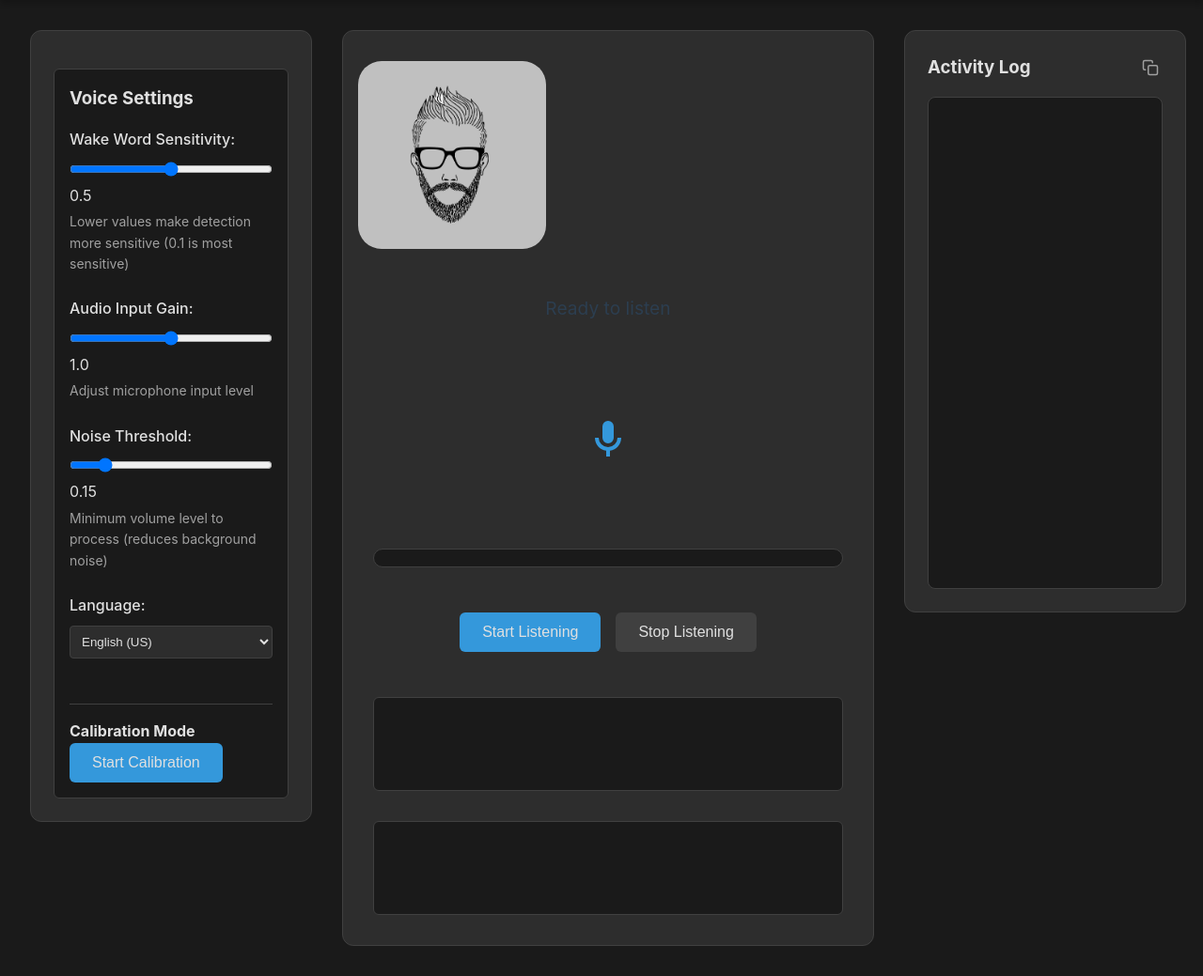
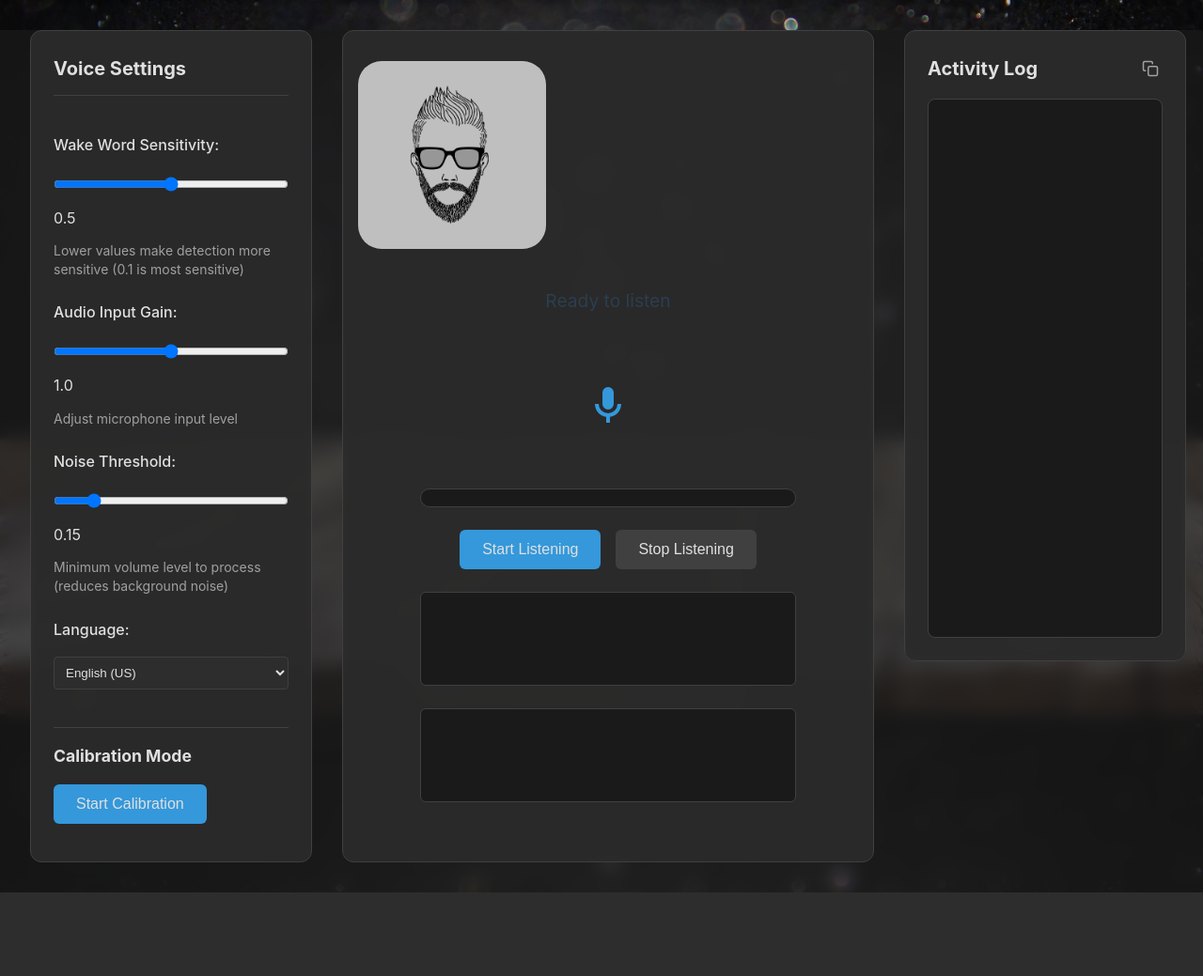
Before and after one commit to jurowski/goodrobot, a FastAPI app: page /voice in a window 1280 px wide. Shown: the part 93-1132 px from the top of the page at 94% size. After the commit the page ends 1043 px from the top, so only its background shows below. Run offline with FastAPI, Linux system fonts and the light colour scheme.

Commit message:
feat: update voice interface layout and add background images

```diff
--- a/src/api/templates/voice.html
+++ b/src/api/templates/voice.html
@@ -27,7 +27,12 @@
         body {
             font-family: -apple-system, BlinkMacSystemFont, 'Segoe UI', Roboto, Oxygen,
                 Ubuntu, Cantarell, 'Open Sans', 'Helvetica Neue', sans-serif;
-            background-color: var(--background-color);
+            background: var(--background-color);
+            background-image: url('/static/images/backgrounds/bg-desk-dust-1.jpg');
+            background-position: center center;
+            background-repeat: no-repeat;
+            background-size: cover;
+            background-attachment: fixed;
             color: var(--text-color);
             line-height: 1.6;
             min-height: 100vh;
@@ -106,42 +111,142 @@
             grid-template-columns: 300px 1fr 300px;
             gap: 2rem;
             padding: 0 2rem 2rem;
+            background: rgba(26, 26, 26, 0.75);
+            backdrop-filter: blur(10px);
+            min-height: calc(100vh - 6rem); /* Account for header and margins */
+        }
+
+        .settings-column, .main-column, .logs-column {
+            background: rgba(45, 45, 45, 0.85);
+            backdrop-filter: blur(5px);
+            border-radius: 12px;
+            border: 1px solid var(--border-color);
         }
 
         .settings-column {
-            background: var(--surface-color);
-            border-radius: 12px;
-            border: 1px solid var(--border-color);
             padding: 1.5rem;
-            height: fit-content;
+            overflow-y: auto;
         }
 
-        .main-column {
+        .settings {
+            width: 100%;
             display: flex;
             flex-direction: column;
-            align-items: center;
-            justify-content: flex-start;
+            gap: 1.5rem;
+        }
+
+        .settings h3 {
+            color: var(--text-color);
+            font-size: 1.25rem;
+            margin-bottom: 1rem;
+            padding-bottom: 0.75rem;
+            border-bottom: 1px solid var(--border-color);
+        }
+
+        .setting-group {
+            display: flex;
+            flex-direction: column;
+            gap: 0.5rem;
+        }
+
+        .setting-group label {
+            display: block;
+            font-weight: 500;
+            color: var(--text-color);
+            margin-bottom: 0.25rem;
+        }
+
+        .setting-group input[type="range"] {
+            width: 100%;
+            margin: 0.5rem 0;
+        }
+
+        .setting-description {
+            font-size: 0.875rem;
+            color: var(--muted-text);
+            line-height: 1.4;
+            margin-top: 0.25rem;
+        }
+
+        .setting-group select {
+            width: 100%;
+            padding: 0.5rem;
+            border: 1px solid var(--border-color);
+            border-radius: 4px;
             background: var(--surface-color);
-            border-radius: 12px;
+            color: var(--text-color);
+            margin-top: 0.25rem;
+        }
+
+        .calibration-section {
+            margin-top: 1rem;
+            padding-top: 1rem;
+            border-top: 1px solid var(--border-color);
+        }
+
+        .calibration-section h4 {
+            color: var(--text-color);
+            margin-bottom: 1rem;
+            font-size: 1.1rem;
+        }
+
+        .calibration-controls {
+            display: flex;
+            gap: 1rem;
+            margin-bottom: 1rem;
+        }
+
+        .calibration-status {
+            background: var(--surface-color);
+            padding: 1rem;
+            border-radius: 6px;
             border: 1px solid var(--border-color);
-            padding: 2rem;
+            margin-top: 1rem;
+        }
+
+        .calibration-progress {
+            height: 4px;
+            background: var(--background-color);
+            border-radius: 2px;
+            margin: 0.75rem 0;
+            border: 1px solid var(--border-color);
+            overflow: hidden;
+        }
+
+        .progress-bar {
+            height: 100%;
+            width: 0%;
+            background: var(--primary-color);
+            border-radius: 2px;
+            transition: width 0.3s ease;
+        }
+
+        .samples-count {
+            font-size: 0.875rem;
+            color: var(--muted-text);
+            margin-top: 0.5rem;
         }
 
         .logs-column {
-            background: var(--surface-color);
-            border-radius: 12px;
-            border: 1px solid var(--border-color);
             padding: 1.5rem;
             display: flex;
             flex-direction: column;
-            gap: 1rem;
-            max-height: calc(100vh - 180px);
+            max-height: calc(100vh - 8rem); /* Only limit height for logs column */
+            overflow: hidden;
         }
 
         .logs-header {
             display: flex;
             justify-content: space-between;
             align-items: center;
+            margin-bottom: 1rem;
+            flex-shrink: 0;
+        }
+
+        .logs-header h3 {
+            margin: 0;
+            font-size: 1.25rem;
+            color: var(--text-color);
         }
 
         .copy-button {
@@ -189,6 +294,14 @@
             border-radius: 8px;
             padding: 1rem;
             border: 1px solid var(--border-color);
+            min-height: 0; /* Important for flex overflow */
+        }
+
+        .main-column {
+            padding: 2rem;
+            display: flex;
+            justify-content: center;
+            align-items: flex-start;
         }
 
         .voice-interface {
@@ -197,7 +310,18 @@
             display: flex;
             flex-direction: column;
             align-items: center;
+            gap: 1.5rem;
+        }
+
+        .thought-container {
+            position: relative;
+            display: flex;
+            align-items: center;
             gap: 2rem;
+            width: 100%;
+            justify-content: center;
+            margin-bottom: 1rem;
+            min-width: 600px;
         }
 
         .logo-container {
@@ -212,24 +336,19 @@
             padding: 20px;
         }
 
-        .thought-container {
-            position: relative;
-            display: flex;
-            align-items: center;
-            gap: 2rem;
-            width: 100%;
-            justify-content: center;
-            margin-bottom: 1rem;
-            min-width: 600px;
-        }
-
         .logo {
             width: 100%;
             height: 100%;
             object-fit: contain;
             position: relative;
             z-index: 2;
-            transition: opacity 0.3s ease;
+            transition: transform 0.5s ease;
+            transform: rotate(0deg);
+            mix-blend-mode: multiply;
+        }
+
+        .logo-container.listening .logo {
+            transform: rotate(7deg);
         }
 
         .logo.dark {
@@ -249,187 +368,14 @@
             opacity: 1;
         }
 
-        .controls {
-            display: flex;
-            gap: 1rem;
-            margin-bottom: 1rem;
-        }
-
-        .button {
-            background: var(--primary-color);
-            color: var(--text-color);
-            border: none;
-            padding: 0.75rem 1.5rem;
-            border-radius: 6px;
-            cursor: pointer;
-            font-size: 1rem;
-            font-weight: 500;
-            transition: background-color 0.2s;
-        }
-
-        .button:hover {
-            background: var(--hover-color);
-        }
-
-        .button:disabled {
-            background: var(--border-color);
-            cursor: not-allowed;
-        }
-
-        .status {
-            font-size: 1.2rem;
-            color: var(--secondary-color);
-            margin-bottom: 1rem;
-            text-align: center;
-        }
-
-        .transcription, .response {
-            width: 100%;
-            min-height: 100px;
-            padding: 1rem;
-            border: 1px solid var(--border-color);
-            border-radius: 6px;
-            background: var(--background-color);
-            font-size: 1rem;
-            line-height: 1.5;
-            color: var(--text-color);
-        }
-
-        .volume-meter {
-            width: 100%;
-            height: 20px;
-            background: var(--background-color);
-            border-radius: 10px;
-            overflow: hidden;
-            margin-bottom: 1rem;
-            border: 1px solid var(--border-color);
-        }
-
-        .volume-level {
-            height: 100%;
-            width: 0%;
-            background: var(--primary-color);
-            transition: width 0.1s;
-        }
-
-        .settings {
-            width: 100%;
-            margin-top: 1rem;
-            padding: 1rem;
-            border: 1px solid var(--border-color);
-            border-radius: 6px;
-            background: var(--background-color);
-        }
-
-        .settings h3 {
-            margin-bottom: 1rem;
-            color: var(--text-color);
-        }
-
-        .settings label {
-            display: block;
-            margin-bottom: 0.5rem;
-            color: var(--text-color);
-        }
-
-        .settings select {
-            width: 100%;
-            padding: 0.5rem;
-            border: 1px solid var(--border-color);
-            border-radius: 4px;
-            margin-bottom: 1rem;
-            background: var(--surface-color);
-            color: var(--text-color);
-        }
-
-        .settings select option {
-            background: var(--surface-color);
-            color: var(--text-color);
-        }
-
-        .log-entry {
-            padding: 0.25rem 0;
-            border-bottom: 1px solid var(--border-color);
-            font-size: 0.9rem;
-        }
-
-        .log-entry:last-child {
-            border-bottom: none;
-        }
-
-        .log-timestamp {
-            color: var(--muted-text);
-            margin-right: 0.5rem;
-        }
-
-        .log-message {
-            color: var(--text-color);
-        }
-
-        .log-error {
-            color: var(--error-color);
-        }
-
-        .setting-group {
-            margin-bottom: 1.5rem;
-        }
-
-        .setting-group label {
-            display: block;
-            margin-bottom: 0.5rem;
-            font-weight: 500;
-        }
-
-        .setting-group input[type="range"] {
-            width: 100%;
-            margin-bottom: 0.5rem;
-        }
-
-        .setting-description {
-            font-size: 0.875rem;
-            color: var(--muted-text);
-            margin-top: 0.25rem;
-        }
-
-        .calibration-section {
-            margin-top: 2rem;
-            padding-top: 1rem;
-            border-top: 1px solid var(--border-color);
-        }
-
-        .calibration-status {
-            margin-top: 1rem;
-        }
-
-        .calibration-progress {
-            height: 4px;
-            background: var(--background-color);
-            border-radius: 2px;
-            margin: 1rem 0;
-            border: 1px solid var(--border-color);
-        }
-
-        .progress-bar {
-            height: 100%;
-            width: 0%;
-            background: var(--primary-color);
-            border-radius: 2px;
-            transition: width 0.3s ease;
-        }
-
-        .samples-count {
-            font-size: 0.875rem;
-            color: var(--muted-text);
-        }
-
         .mic-visualization {
             position: relative;
             width: 120px;
             height: 120px;
-            margin: 20px auto;
             display: flex;
             align-items: center;
             justify-content: center;
+            margin: 0 auto;
         }
 
         .mic-icon {
@@ -500,22 +446,21 @@
             border: 1px solid var(--border-color);
             border-radius: 50%;
             box-shadow: 0 2px 4px rgba(0, 0, 0, 0.1);
+            left: -30px;
+            top: 50%;
+            transform: translateY(-50%);
         }
 
         .live-transcription::before {
             width: 20px;
             height: 20px;
             left: -30px;
-            top: 50%;
-            transform: translateY(-50%);
         }
 
         .live-transcription::after {
             width: 10px;
             height: 10px;
             left: -45px;
-            top: 50%;
-            transform: translateY(-50%);
         }
 
         .live-transcription.active {
@@ -549,26 +494,98 @@
         }
 
         .volume-meter {
-            position: relative;
-            overflow: visible;
+            width: 100%;
+            max-width: 400px;
+            height: 20px;
+            background: var(--background-color);
+            border-radius: 10px;
+            overflow: hidden;
+            margin: 0 auto;
+            border: 1px solid var(--border-color);
         }
 
-        .volume-meter::after {
-            content: '';
-            position: absolute;
-            top: 50%;
-            right: -24px;
-            transform: translateY(-50%);
-            width: 8px;
-            height: 8px;
-            border-radius: 50%;
+        .volume-level {
+            height: 100%;
+            width: 0%;
             background: var(--primary-color);
-            opacity: 0;
-            transition: opacity 0.3s ease;
+            transition: width 0.1s;
         }
 
-        .volume-meter.active::after {
-            opacity: 1;
+        .controls {
+            display: flex;
+            gap: 1rem;
+            margin: 0 auto;
+            justify-content: center;
+            width: 100%;
+        }
+
+        .button {
+            background: var(--primary-color);
+            color: var(--text-color);
+            border: none;
+            padding: 0.75rem 1.5rem;
+            border-radius: 6px;
+            cursor: pointer;
+            font-size: 1rem;
+            font-weight: 500;
+            transition: background-color 0.2s;
+        }
+
+        .button:hover {
+            background: var(--hover-color);
+        }
+
+        .button:disabled {
+            background: var(--border-color);
+            cursor: not-allowed;
+        }
+
+        .status {
+            font-size: 1.2rem;
+            color: var(--secondary-color);
+            margin-bottom: 1rem;
+            text-align: center;
+        }
+
+        .transcription, .response {
+            width: 100%;
+            max-width: 400px;
+            min-height: 100px;
+            padding: 1rem;
+            border: 1px solid var(--border-color);
+            border-radius: 6px;
+            background: var(--background-color);
+            font-size: 1rem;
+            line-height: 1.5;
+            color: var(--text-color);
+            margin: 0 auto;
+        }
+
+        .log-entry {
+            padding: 0.25rem 0;
+            border-bottom: 1px solid var(--border-color);
+            font-size: 0.9rem;
+        }
+
+        .log-entry:last-child {
+            border-bottom: none;
+        }
+
+        .log-timestamp {
+            color: var(--muted-text);
+            margin-right: 0.5rem;
+        }
+
+        .log-message {
+            color: var(--text-color);
+        }
+
+        .log-error {
+            color: var(--error-color);
+        }
+
+        .mic-active ~ .logo-container .logo {
+            transform: rotate(7deg);
         }
 
         /* Scrollbar styling */
@@ -663,7 +680,6 @@
                     <div class="logo-container">
                         <img src="/static/images/hipster_1.png" alt="Hipster Robot" class="logo">
                     </div>
-
                     <div class="live-transcription" id="liveTranscription">
                         <div class="transcription-label">Hearing:</div>
                         <div class="transcription-text"></div>
@@ -851,15 +867,18 @@
                     const normalizedVolume = volume / 100;
                     const micVisualization = document.querySelector('.mic-visualization');
                     const volumeMeter = document.querySelector('.volume-meter');
+                    const logoContainer = document.querySelector('.logo-container');
 
                     if (normalizedVolume > parseFloat(noiseThreshold.value)) {
                         micVisualization.querySelector('.mic-icon').classList.add('mic-active');
                         volumeMeter.classList.add('active');
                         document.querySelector('.live-transcription').classList.add('active');
+                        logoContainer.classList.add('listening');
                     } else {
                         micVisualization.querySelector('.mic-icon').classList.remove('mic-active');
                         volumeMeter.classList.remove('active');
                         document.querySelector('.live-transcription').classList.remove('active');
+                        logoContainer.classList.remove('listening');
                     }
 
                     requestAnimationFrame(updateVolume);
@@ -1050,6 +1069,10 @@
                 wave.style.animation = null;
             });
 
+            // Reset logo rotation
+            const logoContainer = document.querySelector('.logo-container');
+            logoContainer.classList.remove('listening');
+
             // Reset thought bubble
             const liveTranscription = document.querySelector('.live-transcription');
             liveTranscription.classList.remove('active');
```
Also changed, not shown: src/api/static/images/backgrounds/bg-desk-dust-1.jpg (added), static/images/backgrounds/bg-desk-dust-1.jpg (added), 2 other files.
